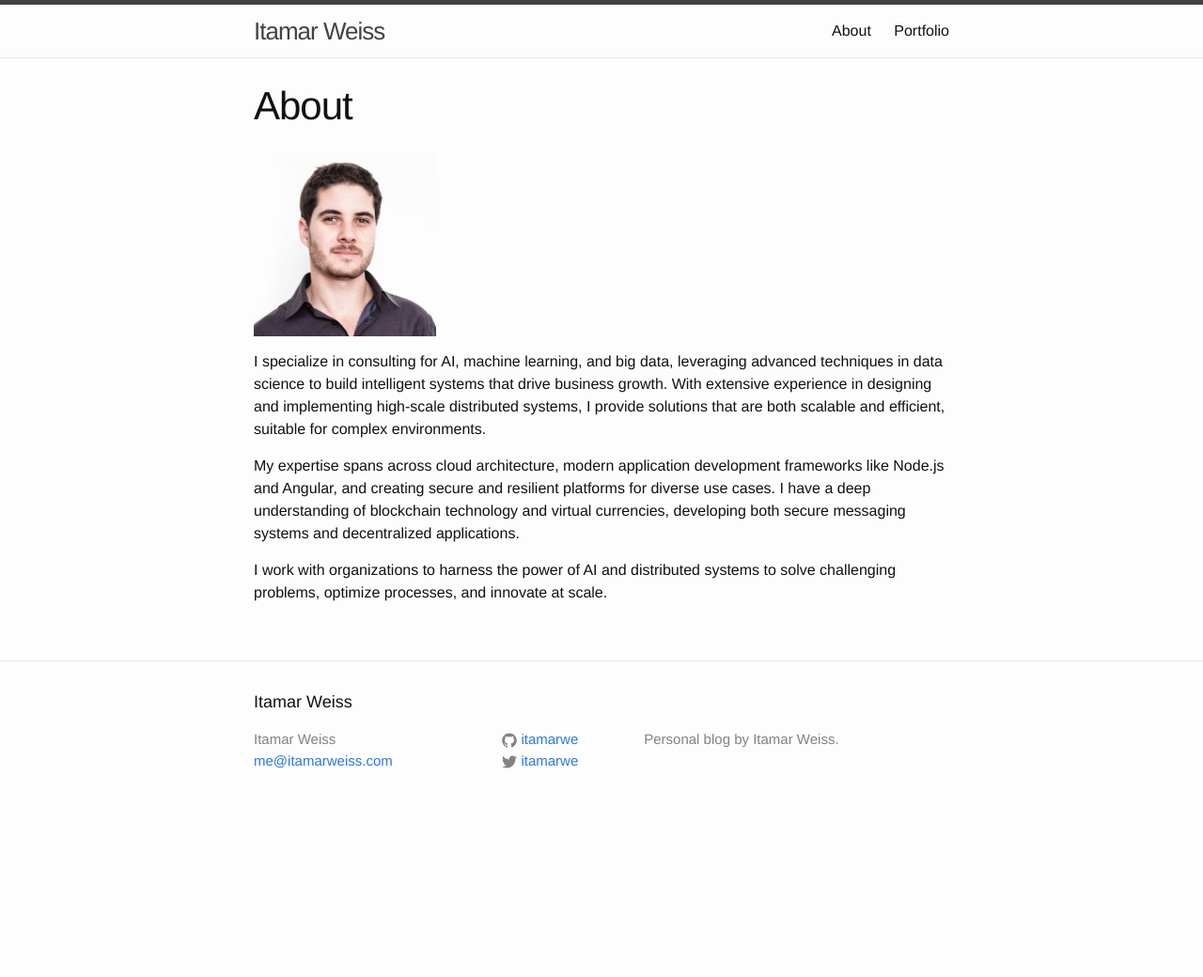
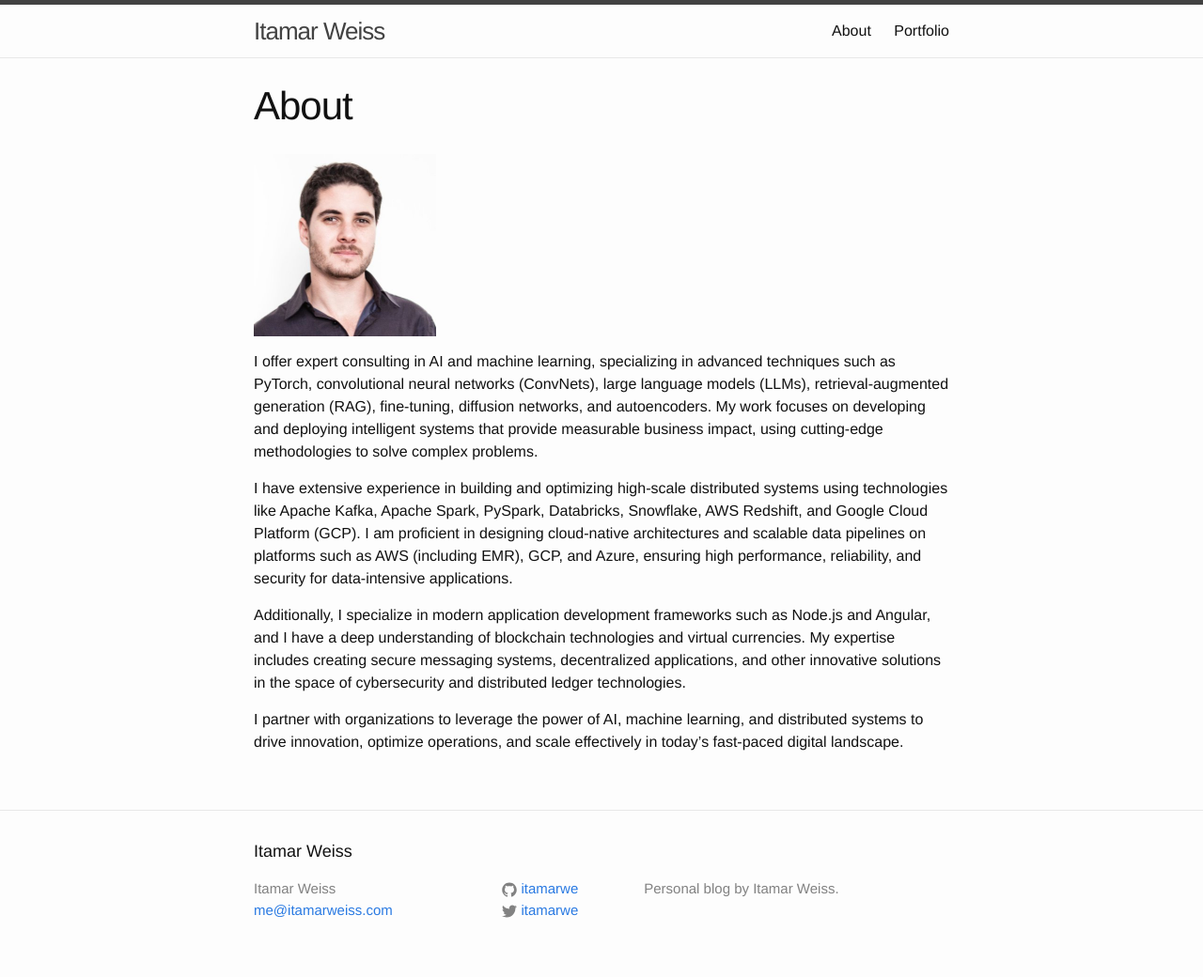
Before and after one commit to itamarwe/itamarwe.github.io, a Jekyll site: the page built from about.md, in a window 1280 px wide. Shown: the whole page at 94% size. Built offline with Jekyll 4.4.1, drawn with Linux system fonts in a browser that asks for light colours; before the commit the page ends 900 px from its top, so only the background shows below that.

Commit message:
updating the about page

```diff
--- a/about.md
+++ b/about.md
@@ -8,8 +8,10 @@ navbar: true
 
 <img src="/img/profile.jpg" alt="Itamar Weiss" style="width:194px">
 
-I specialize in consulting for AI, machine learning, and big data, leveraging advanced techniques in data science to build intelligent systems that drive business growth. With extensive experience in designing and implementing high-scale distributed systems, I provide solutions that are both scalable and efficient, suitable for complex environments.
+I offer expert consulting in AI and machine learning, specializing in advanced techniques such as PyTorch, convolutional neural networks (ConvNets), large language models (LLMs), retrieval-augmented generation (RAG), fine-tuning, diffusion networks, and autoencoders. My work focuses on developing and deploying intelligent systems that provide measurable business impact, using cutting-edge methodologies to solve complex problems.
 
-My expertise spans across cloud architecture, modern application development frameworks like Node.js and Angular, and creating secure and resilient platforms for diverse use cases. I have a deep understanding of blockchain technology and virtual currencies, developing both secure messaging systems and decentralized applications.
+I have extensive experience in building and optimizing high-scale distributed systems using technologies like Apache Kafka, Apache Spark, PySpark, Databricks, Snowflake, AWS Redshift, and Google Cloud Platform (GCP). I am proficient in designing cloud-native architectures and scalable data pipelines on platforms such as AWS (including EMR), GCP, and Azure, ensuring high performance, reliability, and security for data-intensive applications.
 
-I work with organizations to harness the power of AI and distributed systems to solve challenging problems, optimize processes, and innovate at scale.
+Additionally, I specialize in modern application development frameworks such as Node.js and Angular, and I have a deep understanding of blockchain technologies and virtual currencies. My expertise includes creating secure messaging systems, decentralized applications, and other innovative solutions in the space of cybersecurity and distributed ledger technologies.
+
+I partner with organizations to leverage the power of AI, machine learning, and distributed systems to drive innovation, optimize operations, and scale effectively in today's fast-paced digital landscape.
```
